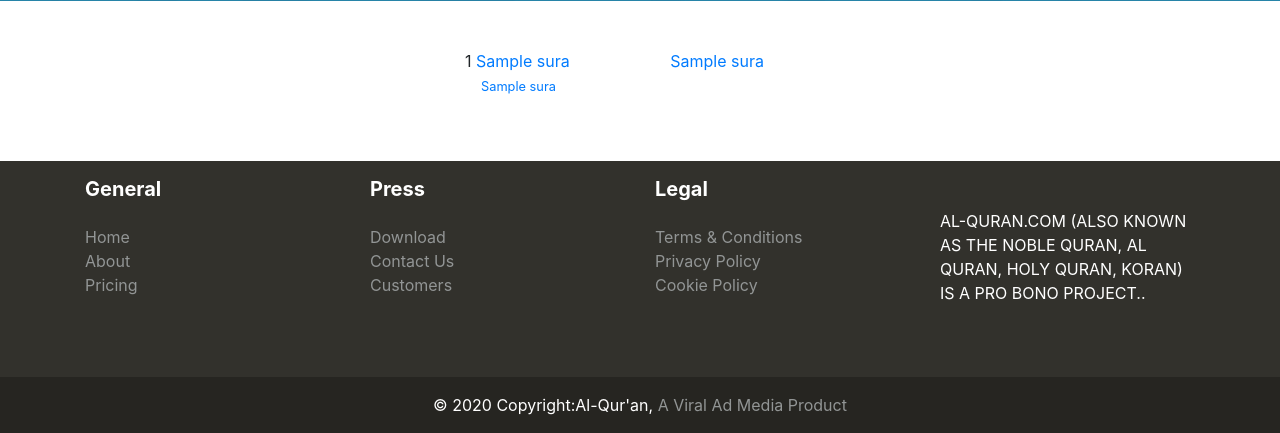
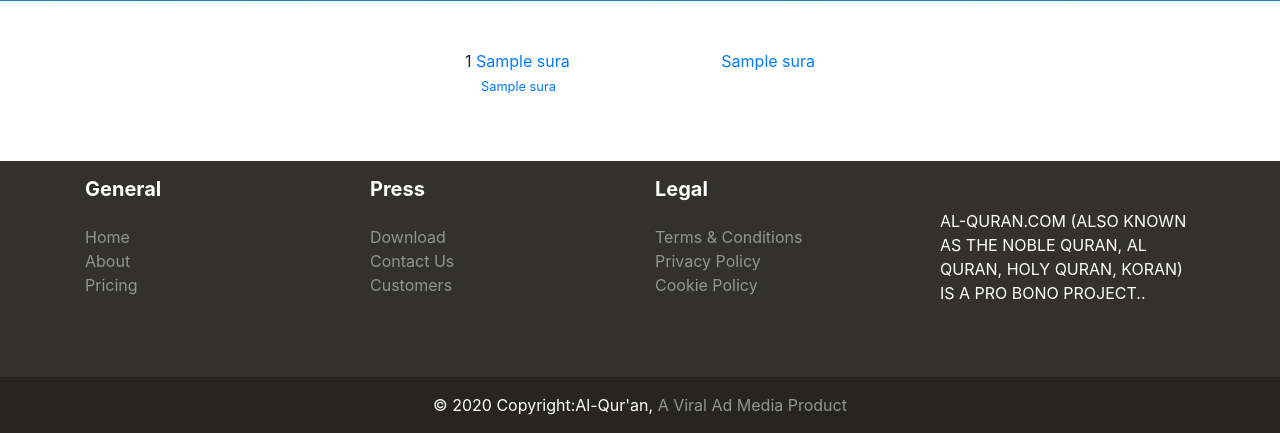
Before and after one commit to AzeezBello/al_quran, a Django app: page / in a window 1280 px wide. Shown: the part 523-956 px from the top of the page. Run offline with Django 3.2, Linux system fonts and the light colour scheme; tables that the repository leaves empty hold one stand-in row (values such as "Sample post"); some libraries are stand-ins or nearby versions.

Commit message:
quran sura done

```diff
--- a/quran/templates/quran/index.html
+++ b/quran/templates/quran/index.html
@@ -16,8 +16,8 @@
         <div class="col-md-4 pb-3 mx-auto">
             {{sura.number}}
             <a href="{% url 'quran_sura' sura.pk%}">
-                <span class="pr-5">{{ sura.tname}}</span> <span class="pl-5">{{ sura.name }}</span> </br>
-                <small class="pl-3">{{ sura.ename }}</small>
+                <span>{{ sura.tname}}</span> <span class="float-right">{{ sura.name }}</span> </br>
+                &emsp;<small>{{ sura.ename }}</small>
             </a>
         </div>
          {% endfor %}
```
